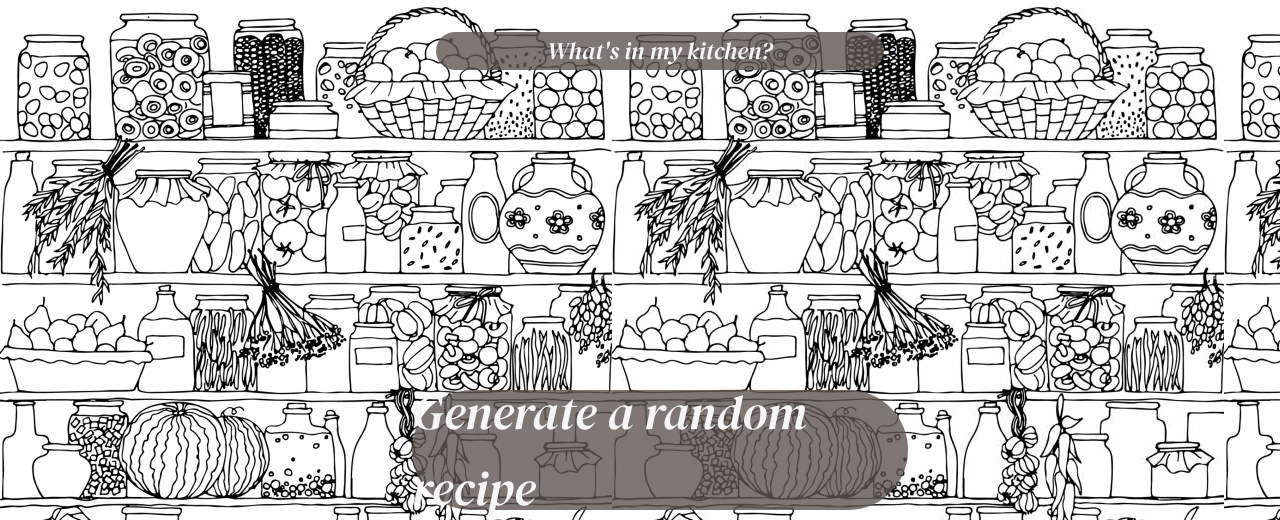
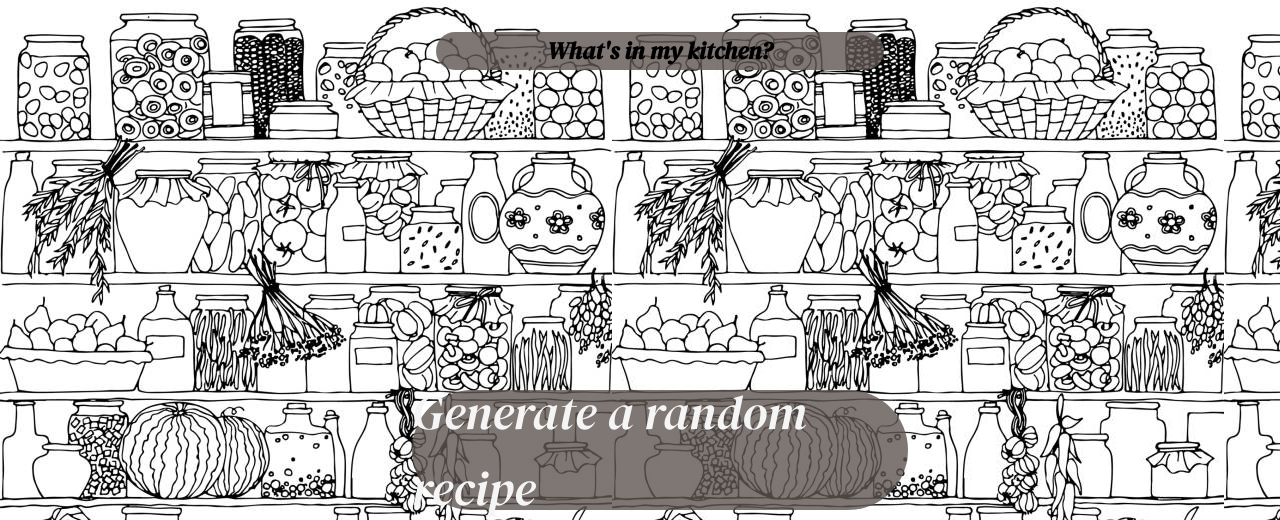
Before and after one commit to somedaysmash/Software4_Group5_Smart_Pantry, a Flask app: page / in a window 1280 px wide. Shown: the top 520 px of the page. Run offline with Flask 3, Linux system fonts and the light colour scheme.

Commit message:
changing colour of main page title

```diff
--- a/static/style.css
+++ b/static/style.css
@@ -194,3 +194,9 @@ td {
     color: whitesmoke;
     padding: 1rem;
 }
+
+.kitchen-title-link {
+    color: black;
+    font-weight: bold;
+    font-size: 1.5rem;
+}
--- a/templates/index.html
+++ b/templates/index.html
@@ -11,7 +11,7 @@
 <body class="index_bg">
 <nav>
     <ul>
-        <li><a href='/kitchen'>What's in my kitchen?</a></li>
+        <li><a href='/kitchen' class='kitchen-title-link'>What's in my kitchen?</a></li>
     </ul>
 </nav>
 
--- a/templates/kitchen.html
+++ b/templates/kitchen.html
@@ -68,6 +68,5 @@
 
     <button type="submit">Add Stock</button>
 </form>
-
   </body>
 </html>
```
